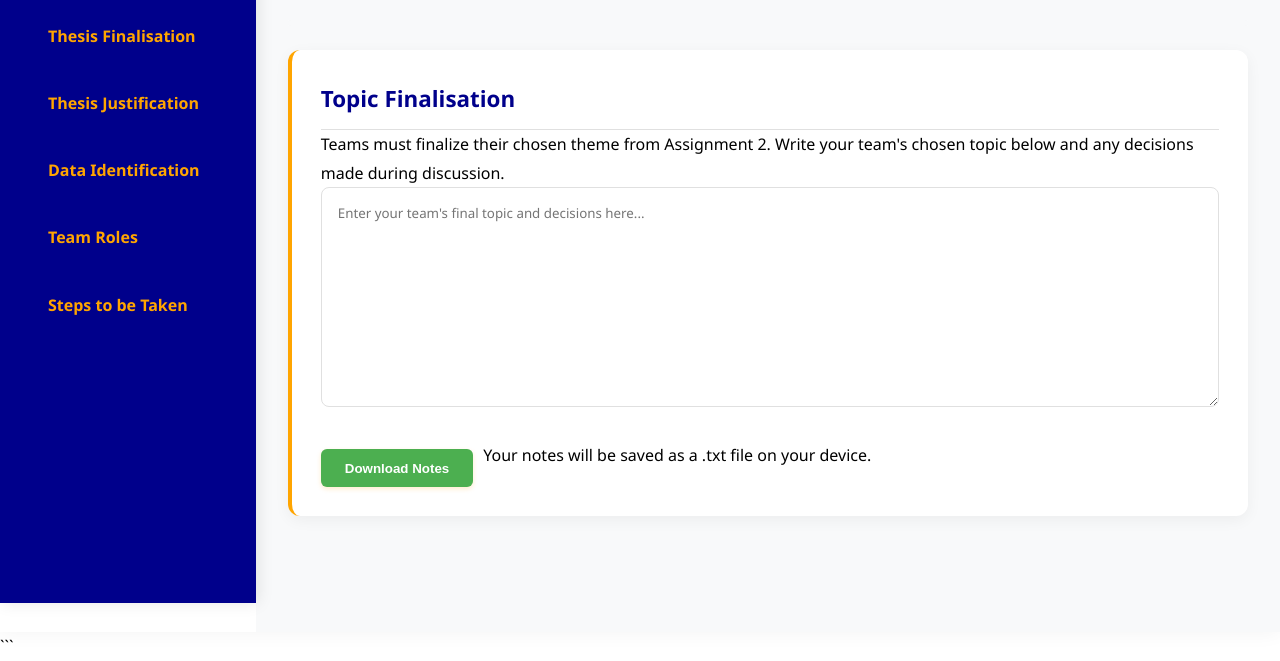
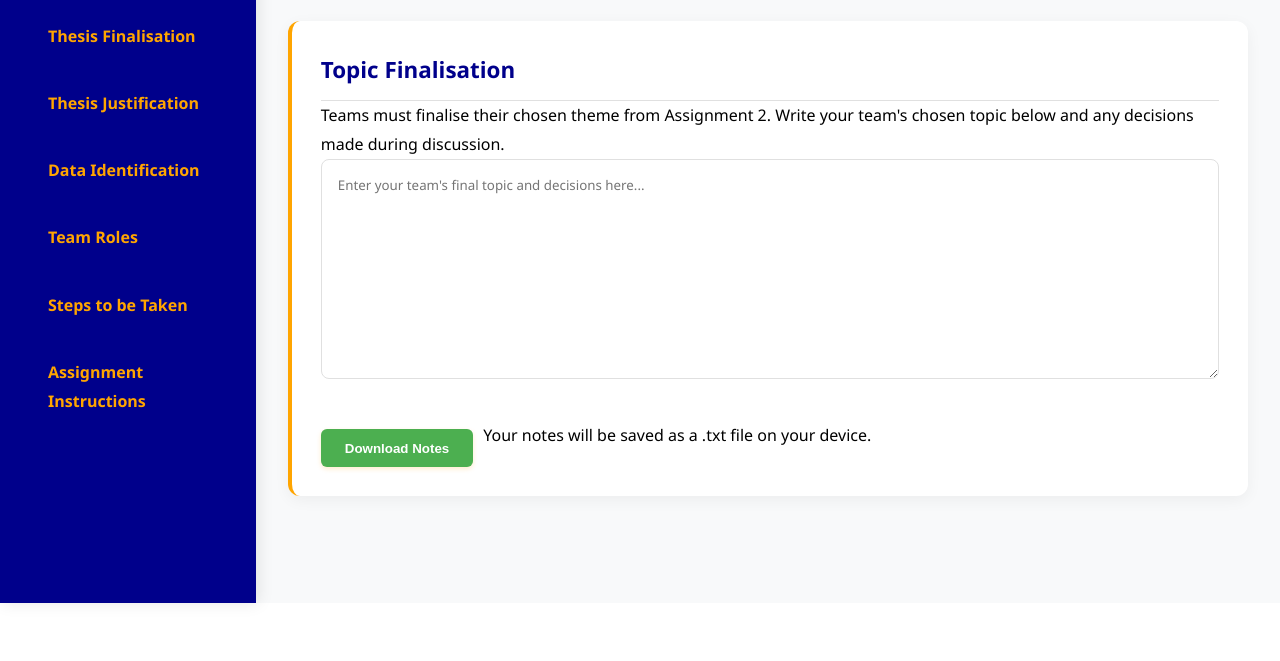
Before and after one commit to oeybers-cpu/all124_team2_assig3, a plain HTML site: page index.html in a window 1280 px wide. Shown: the part 197-858 px from the top of the page. After the commit the page ends 800 px from the top, so only its background shows below. Drawn offline with Linux system fonts and the light colour scheme.

Commit message:
Update index.html

````diff
--- a/index.html
+++ b/index.html
@@ -1,4 +1,3 @@
-```html
 <!DOCTYPE html>
 <html lang="en-GB">
 <head>
@@ -327,6 +326,7 @@
                 <li><a href="#data-identification">Data Identification</a></li>
                 <li><a href="#team-roles">Team Roles</a></li>
                 <li><a href="#steps-to-be-taken">Steps to be Taken</a></li>
+                <li><a href="#assignment-instructions">Assignment Instructions</a></li>
             </ul>
         </div>
         <div class="main">
@@ -339,7 +339,7 @@
             </div>
             <section id="topic-finalisation" class="active">
                 <h2>Topic Finalisation</h2>
-                <p>Teams must finalize their chosen theme from Assignment 2. Write your team's chosen topic below and any decisions made during discussion.</p>
+                <p>Teams must finalise their chosen theme from Assignment 2. Write your team's chosen topic below and any decisions made during discussion.</p>
                 <textarea id="topicFinalisation" placeholder="Enter your team's final topic and decisions here..."></textarea>
                 <div class="action-buttons">
                     <button class="download-btn" onclick="downloadSpecificNotes('topicFinalisation')">Download Notes</button>
@@ -391,6 +391,11 @@
                     <p class="note-message">Your notes will be saved as a .txt file on your device.</p>
                 </div>
             </section>
+            <section id="assignment-instructions">
+                <h2>Assignment Instructions</h2>
+                <p>Click the button below to access the official assignment instructions on ClickUP:</p>
+                <button onclick="window.open('https://clickup.up.ac.za/ultra/courses/_181368_1/outline', '_blank')">View Assignment Instructions</button>
+            </section>
         </div>
     </div>
     <script>
@@ -441,4 +446,3 @@
     </script>
 </body>
 </html>
-```
````
